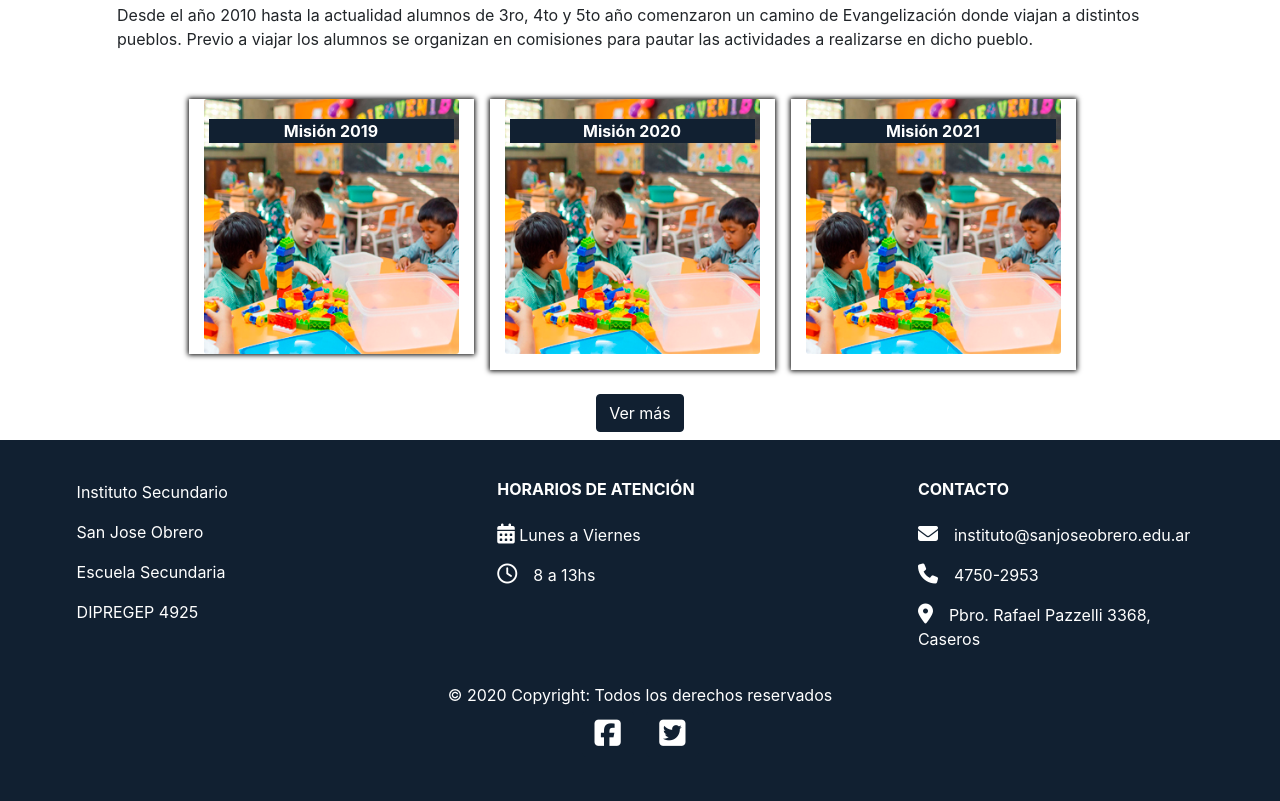
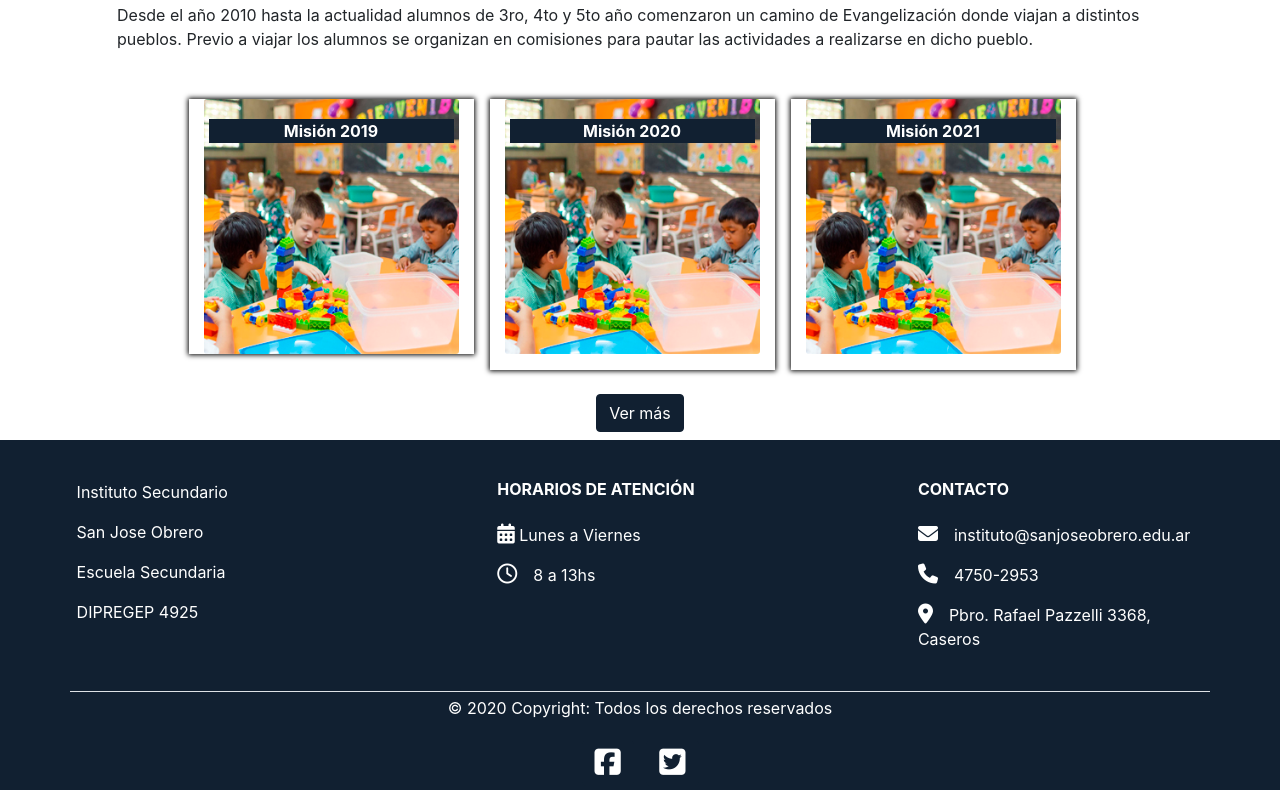
Before and after one commit to agusreyb/entrega_final, a website: page pages/comunidad.html in a window 1280 px wide. Shown: the part 818-1619 px from the top of the page. Drawn offline with Linux system fonts and the light colour scheme.

Commit message:
cambio footer

```diff
--- a/pages/comunidad.html
+++ b/pages/comunidad.html
@@ -194,22 +194,16 @@
                     </div>
                 </div>
             </section>
-            <section class="p-3 pt-0">
-                <div class="row d-flex justify-content-center align-items-center">
-                    <div class="col-md-7 col-lg-8 text-center text-md-start">
-                        <div class="p-7">
-                            © 2020 Copyright: Todos los derechos reservados
-                        </div>
-                    </div>
-                    <div class="col-md-7 col-lg-8 text-center text-md-end">
-                        <a href="" class="btn btn-outline-light btnfloating m-1" role="button"><i
-                                class="fa-brands fa-facebook-square "></i></a>
-                        <a href="" class="btn btn-outline-light btnfloating m-1" role="button"> <i
-                                class="fa-brands fa-twitter-square "></i></a>
-                    </div>
-                </div>
 
-            </section>
+        </div>
+        <div class="container text-center border-top pt-1">
+            <p>© 2020 Copyright: Todos los derechos reservados</p>
+            <div>
+                <a href="" class="btn btn-outline-light btnfloating m-1" role="button"><i
+                    class="fa-brands fa-facebook-square "></i></a>
+                <a href="" class="btn btn-outline-light btnfloating m-1" role="button"> <i
+                    class="fa-brands fa-twitter-square "></i></a>
+            </div>
         </div>
         <a class="go-up " href="../pages/comunidad.html">
             <i class="fa-solid fa-circle-chevron-up"></i>
--- a/sass/_footer.scss
+++ b/sass/_footer.scss
@@ -20,6 +20,10 @@
 	right: 0;
 	margin: 20px;
 	position: fixed;
+}
+
+.border-top{
+	border-top: 1px solid $secondary;
 }
 
 
```
Also changed, not shown: index.html (+4 -9 lines), pages/contacto.html (+3 -10 lines), pages/educacion.html (+3 -10 lines), pages/inicial.html (+3 -10 lines), pages/institucional.html (+3 -10 lines), pages/primario.html (+3 -10 lines), pages/secundario.html (+3 -10 lines), assets/css/estilos2.css.
